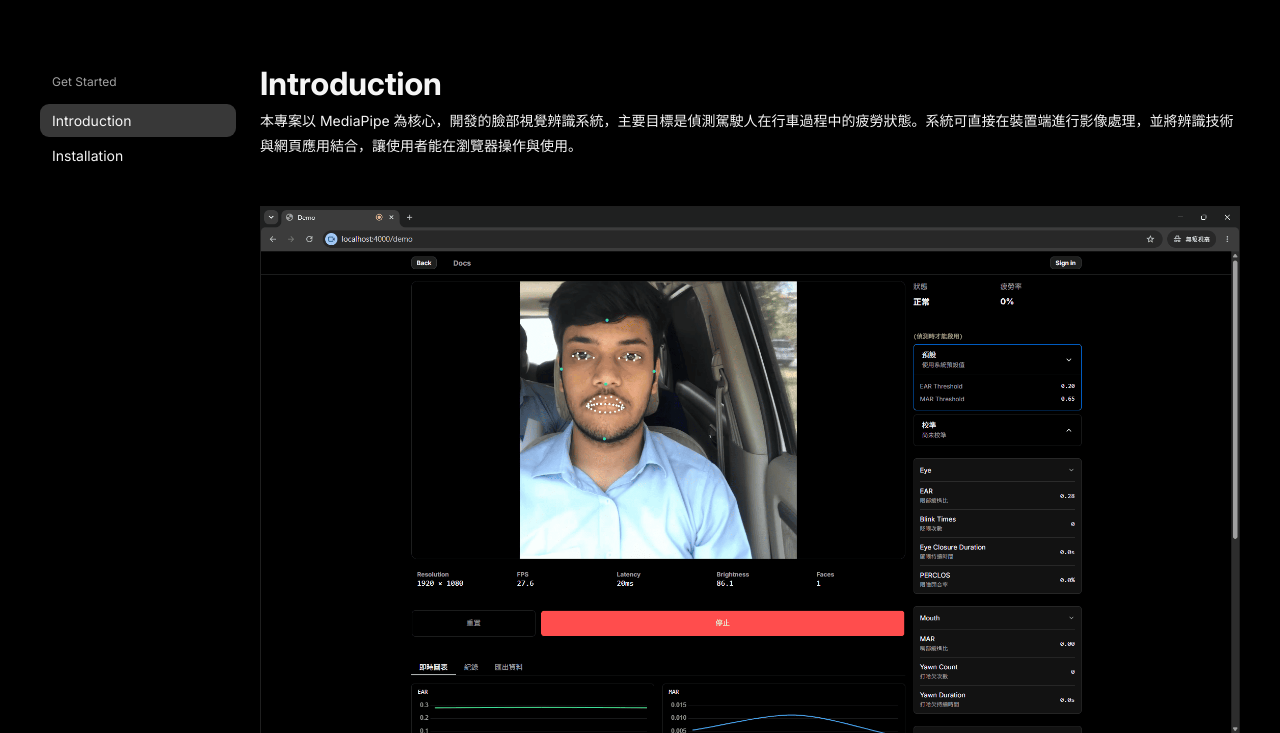
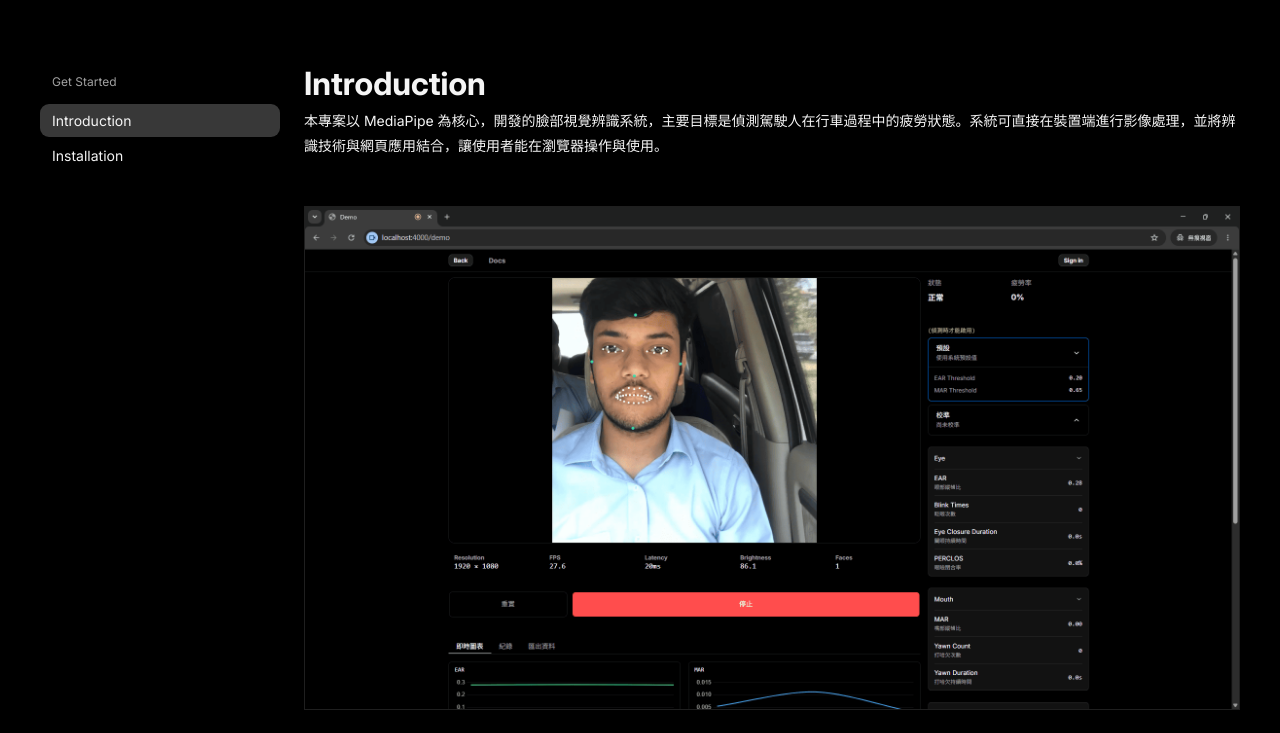
Before and after one commit to Graduation-Topic/face-detec-co-work, a Flask app: page /docs in a window 1280 px wide. Shown: the part 46-779 px from the top of the page. Run offline with Flask 3, Linux system fonts and the light colour scheme; some web fonts are replaced.

Commit message:
fix sidebar width

```diff
--- a/assets/css/docs.css
+++ b/assets/css/docs.css
@@ -10,13 +10,14 @@
 }
 
 .docs-sidebar {
+  flex: 0 0 240px;
   display: flex;
+  width: 240px;
+  max-height: calc(100vh - 100px);
   flex-direction: column;
+  align-self: flex-start;
   position: sticky;
   top: 90px;
-  align-self: flex-start;
-  width: 240px;
-  max-height: calc(100vh - 100px);
   overflow-y: auto;
   gap: 8px;
   z-index: 1;
@@ -212,6 +213,7 @@
   }
 
   .docs-sidebar {
+    flex: none;
     position: static;
     width: 100%;
     height: auto;
```
